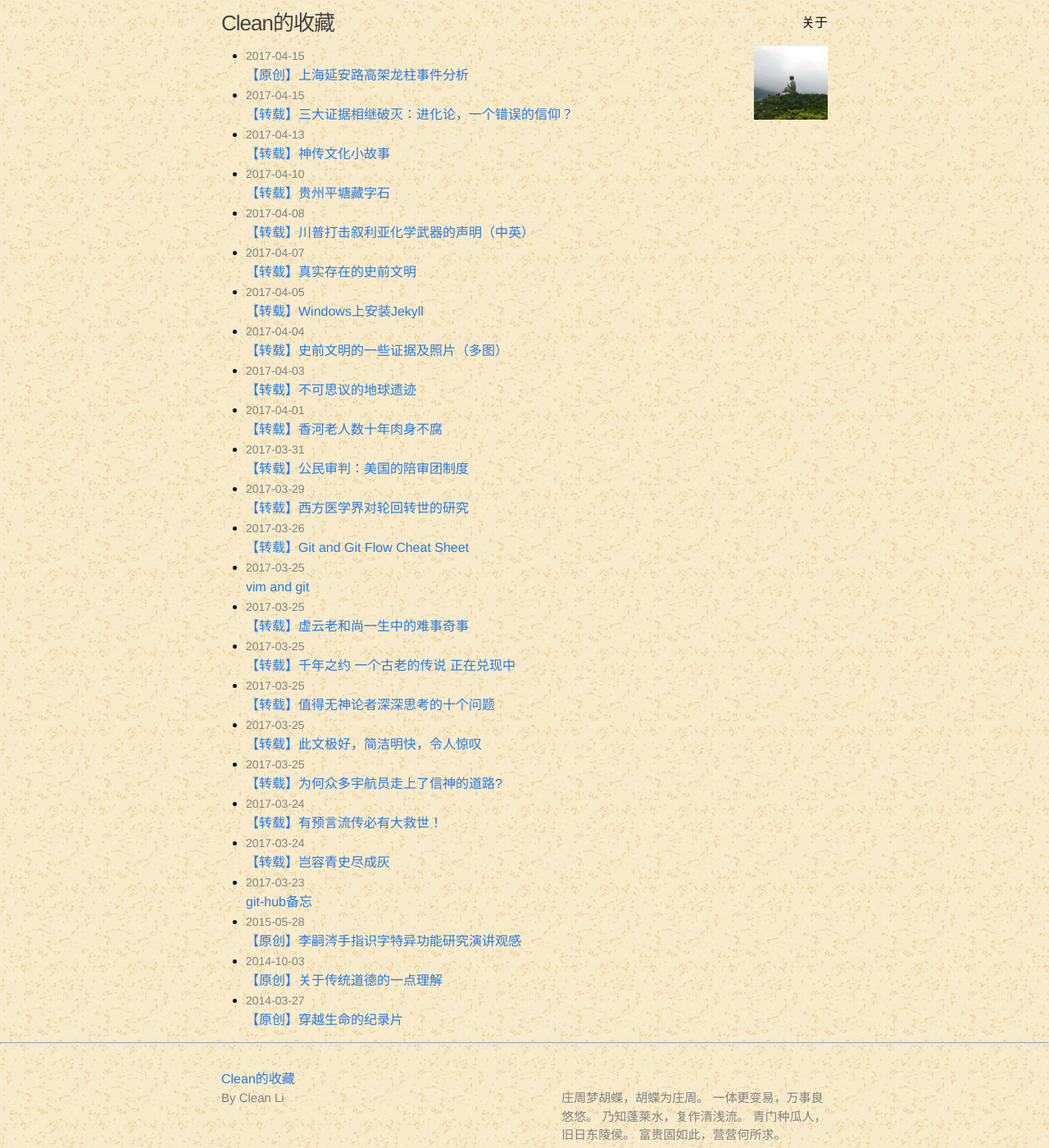
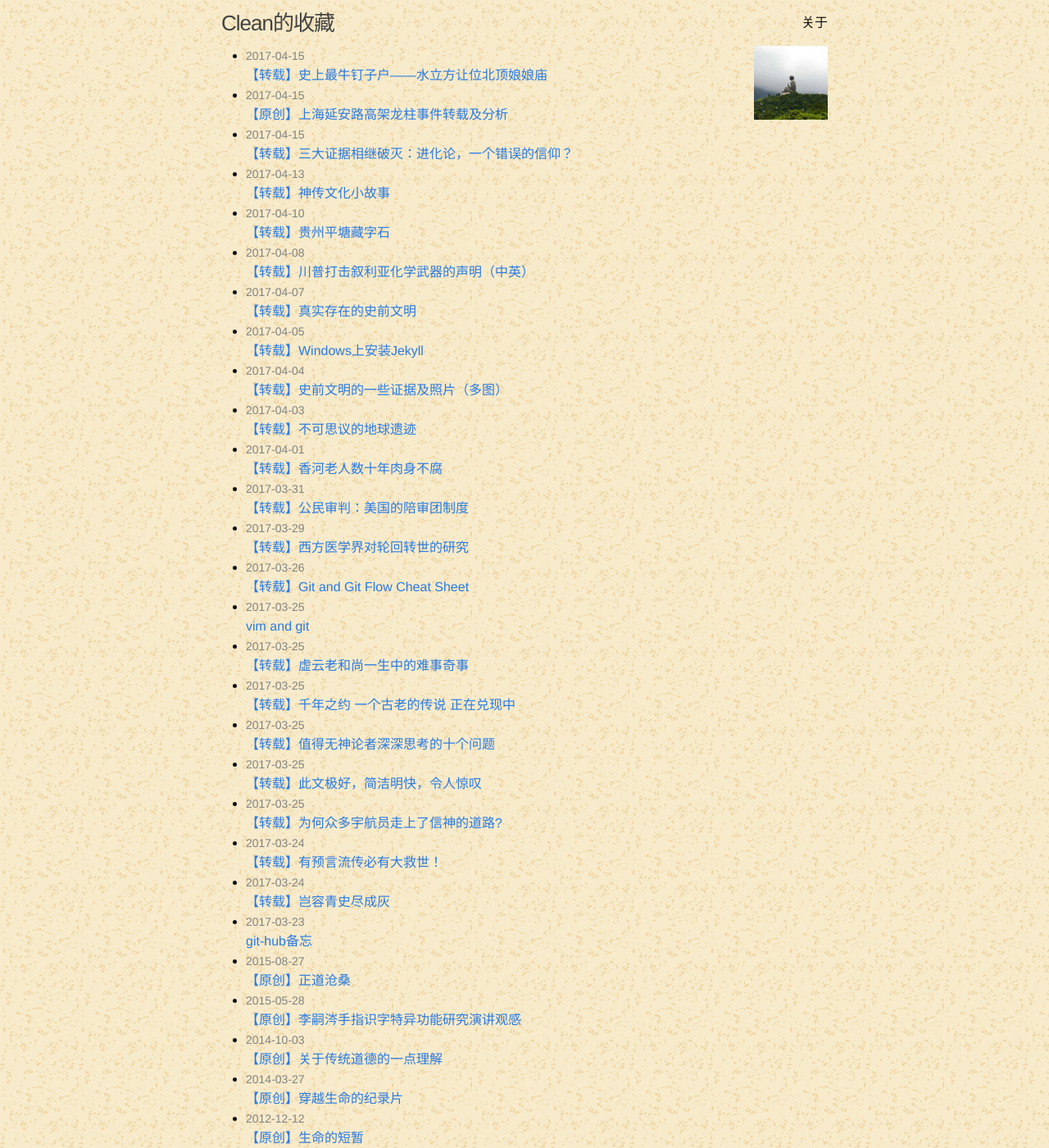
Before and after one commit to longhistory/blog, a Jekyll site: the page built from index.html, in a window 1280 px wide and 1400 px high. Shown: the whole window at 82% size. Built offline with Jekyll 4.4.1, drawn with Linux system fonts in a browser that asks for light colours; some of the changed lines change nothing that is shown.

Commit message:
add beiding nn

```diff
--- /dev/null
+++ b/_posts/2017-04-15-beiding_niangniang.md
@@ -0,0 +1,179 @@
+---
+layout: post
+title: 【转载】史上最牛钉子户——水立方让位北顶娘娘庙
+date:   2017-04-15 21:28:44 +0800
+categories: thinking
+---
+![pic]({{ site.baseurl }}/images/beiding_nn/beiding_nn0.jpg)<br>
+北京北顶娘娘庙
+
+*以下来自新浪博客：[2004年8月，北京修筑鸟巢时强拆明朝娘娘庙遇怪事](http://blog.sina.com.cn/s/blog_5e83e2040100xnqk.html)*
+
+## 2004年8月，北京修筑鸟巢时强拆明朝娘娘庙遇怪事
+
+　　当局强拆强迁，谁敢挡道，尤其是以办奥运的名义，那是毁你没商量。网路上也一度评出史上最牛的张三、李四等钉子户，但最后拖延一阵子后，都难躲厄运。
+
+　　然而，世间也真有名符其实的钉子户，北京市的北顶娘娘庙就是一户。娘娘庙位于朝阳区大屯北顶村，北临"水立方"、东临"鸟巢"，是规划之中必须拆除的破落户。据知情者透露，在"鸟巢"最初的设计中，它四周的建筑物必须全部拆迁搬离，用现代化建筑取代，
+
+![pic]({{ site.baseurl }}/images/beiding_nn/beiding_nn1.jpg)<br>
+北京北顶娘娘庙
+
+　　这个现今仅存山门、前殿的娘娘庙，要说来历确不简单，乃是北京最著名的五座泰山神庙（俗称五顶）之一，明代皇家敕建的庙宇，曾在清乾隆年间整修，但在 1976年，后殿因地震坍塌，后被翻盖为北顶小学校。不管怎么，这里好歹也是娘娘的一处居身之地。
+
+![pic]({{ site.baseurl }}/images/beiding_nn/beiding_nn2.jpg)<br>
+北京北顶娘娘庙
+
+　　2004年8月27日下午3点，当然未经娘娘点头，几个工人就被派去执行拆迁任务。结果刚拆了庙门，突然昏天黑地，一阵大风就开始狂刮，这一刮不要紧，不仅平地刮起了龙卷风，也刮出了个史上真正第一钉子户的英名。
+
+　　看看娘娘是怎么发怒的吧。报导说，一股旋转的黑色风柱在半空中席卷了整个"水立方"(国家游泳中心)工地，风柱有七、八米高，三、四米粗，旋风卷着黄沙将工地围栏的铁皮卷起十几米高。狂飙把刚刚建好可抗7级风力的临时建筑物几乎全部摧毁，整个建设工地夷为平地，现场陷入瘫痪状态。44名工人受伤，2人死亡(注：后又复活，可参考后面官方报道）。
+
+![pic]({{ site.baseurl }}/images/beiding_nn/beiding_nn3.jpg)<br>
+北顶娘娘庙的“尘卷风”
+
+　　当时现场拍摄的录像，重现大风狂扫的惊险过程。铁皮像纸片一样被风柱卷到高空，在水立方上空旋转。几十米高的不锈钢旗杆折断，一幢办公楼也被风刮得整体倾斜，铁架倒下砸在楼下的10多辆汽车上；还将一座工人宿舍整个卷了起来，又摔到地上，夷为平地，另有一幢办公楼的整个屋顶被刮走。据说，这股旋风在工地的工棚停滞旋转20分钟左右。
+
+　　据气象专家称这场百年不遇的突然刮起的圆柱形怪风为"尘卷风"，但在北京的气象资料中，没有过"尘卷风"的记载。就是说，没人知道这风怎么来的，只是人工安个名字了事。
+
+　　但是，娘娘一怒，官府确实被镇住了，面对"尘卷风"袭击区内却完好无损、毫发未伤的北顶娘娘庙，所有人都开始犯嘀咕，有许多工人怕真的冒犯了神仙，赶紧离开了"水立方"不干了。
+
+　　当局的头头脑脑也慌了，真要是把娘娘的家给硬拆了，将来"鸟巢"、"水立方"盖好了，被娘娘发怒一块掀，这事可就大了。于是决定"保留这座具有文物价值的明朝娘娘庙，并拨款重新修复"，为此，"鸟巢"在原规划的基础上"被迫"向北移了100米。据说，这座古老的庙宇也即将向社会开放。就是说当局在拆迁史上首次告饶，真是撞上神明了，知道厉害了。
+
+　　娘娘红颜一怒，逼退"鸟巢"，保下娘娘庙，来日香火必旺，这不是当之无愧的史上最牛的钉子户嘛。
+鸟巢边上的北顶娘娘庙，原规划为拆迁建筑，2007年却成了北京市的文物保护对象，该因〝娘娘〞在北京市政府面前作法，充分展现了强拆后〝大恶果〞，令官场一班人惊魂不已。
+
+----
+*以下来自奇闻吧：[中国官方承认的灵异事件：北京北顶娘娘庙灵异事件](https://www.qiwen8.com/lingyishijian/38519.html)*
+
+## 中国官方承认的灵异事件：北京北顶娘娘庙灵异事件
+
+　　有好说话让地的，也有坚决不走的〝钉子户〞。话说鸟巢边上有一座北顶娘娘庙，原规划为拆迁建筑，2007年却成了北京市的文物保护对象，该因〝娘娘〞在北京市政府面前作法，充分展现了强拆后〝大恶果〞，令官场一班人惊魂不已。〝水立方〞（国家游泳中心）开工后，拆庙也开始了。2004年8月27日下午三点钟，几个工人刚刚拆掉北顶娘娘庙两扇庙门后，鸟巢附近就刮来了一阵罕见的龙卷风。
+
+![pic]({{ site.baseurl }}/images/beiding_nn/beiding_nn4.jpg)<br>
+“尘卷风”过后
+
+　　据《北京纪事》报导，一股旋转的黑色风柱在半空中席卷了整个〝水立方〞（国家游泳中心）工地，风柱有七、八米高，三、四米粗，旋风夹着黄沙将工地围栏的铁皮卷起十几米高，把刚刚建好可抗七级风力的临时建筑物几乎全部摧毁，整个建设工地夷为平地，现场陷入瘫痪状态。当即就有44名工人受伤，2人死亡(注：后又复活，可参考后面官方报道）。
+
+　　据气象专家称在北京的气象资料中，没有过〝龙卷风〞的记载。尽管狂飙将整个体育场建设工地夷为平地，但位于〝龙卷风〞袭击区内的北顶娘娘庙却完好无损，大家都觉得非常神奇，也感到害怕，所有人都开始犯嘀咕，有许多人怕真的冒犯了神仙，赶紧离开了〝水立方〞工地不干了。拆迁工作似乎仍在继续。
+
+　　但是第二天，一个更离奇的消息从水立方传来：在水立方的施工现场，挖掘到一个巨大的洞穴，几名工人好奇地悄悄地往里面探了探，发现里面竟然全是活蛇！施工立即停止了，就在停工的这一天，鸟巢和水立方晚上发生了不明原因的停电，大家在停电时眺望远方，发现北顶娘娘庙里却灯火通明，如同有万盏电灯那样，但是实际情况是娘娘庙那儿根本就没有电灯。
+
+北京鸟巢附近娘娘庙灵异事件
+
+　　总工程师连夜召集大家开会研究，又根据风水专家建议，当局最终决定〝保留这座具有文物价值的明朝娘娘庙，并拨款重新修复〞，为此，〝鸟巢〞在原规划的基础上〝被迫〞向北移了100米。当局对外称之为奥运文物保护的举措，还专门请海外记者参观。虽然耗费了不少财力物力，但是后来的施工却比较顺利，就是说，今天看到了奥运鸟巢和水立方这两座体育场并不是在最初决定的地方，而是在冥冥中的指示下向北移了100余米。
+
+----
+## 事件官方报道
+### 新浪：[朝阳洼里地区突发局地旋风](http://news.sina.com.cn/c/2004-08-28/11313518958s.shtml)<br>
+http://www.sina.com.cn 2004年08月28日11:31 北京日报
+
+　　本报讯27日15时10分左右，朝阳区洼里乡地区出现突发强对流天气，形成强烈局地旋风，将国家游泳中心工地三幢暂设（临时设施）卷起摧毁，造成46人受伤，其中2人重伤。
+
+　　突发局地灾害性天气发生后，市委书记刘淇要求，全力救治受伤人员，做好灾害的善后处理工作。国家游泳中心工程总包商中建一局建设发展公司启动应急预案，市医疗部门立即组织抢救受伤人员。副市长刘敬民赶赴现场指挥，并到医院看望受伤人员。
+
+　　据了解，施工现场的暂设是按抗七级风力设计的，这场突发局地旋风持续了20分钟左右。
+
+### 搜狐：[北京朝阳洼里乡地区27日下午突发强烈局地旋风](http://news.sohu.com/20040827/n221772640.shtml)<br>
+NEWS.SOHU.COM　　2004年08月27日18:53　　来源：北京新闻网
+
+北京朝阳洼里乡地区今天下午突发强烈局地旋风
+
+　　北京新闻网讯：27日十五时十分左右，北京市朝阳区洼里乡地区出现突发强对流天气，形成强烈局地旋风，将国家游泳中心工地三幢暂设（临时设施）卷起，摧毁，造成43人受伤，其中2人重伤。
+
+　　灾害性天气突发局地旋风发生后，国家游泳中心工程总包商中建一局建设发展公司启动应急预案，市医疗部门立即组织抢救受伤人员，副市长刘敬民赶赴现场指定，并到医院看望受伤人员。
+
+　　据了解，施工现场的暂设是按抗七级风力设计的，这场突发局地旋风持续了20分钟左右。
+
+### 其它报道
+
+网易：[尘卷风突袭国家游泳中心工地　造成43人受伤(图)](http://news.163.com/40828/3/0URF2APH0001124S.html)<br>
+参考新浪博客：[北顶娘娘庙和水立方的灵异事件](http://blog.sina.com.cn/s/blog_5375c0c901012nrb.html)
+
+国家游泳中心工地3幢临时设施被卷起摧毁，2人重伤，30余救护车紧急救援
+
+![pic]({{ site.baseurl }}/images/beiding_nn/beiding_nn5.jpg)<br>
+昨天下午，一阵强旋风突袭正在建设中的“水立方”工地，致使两个简易房垮塌，43名建筑工人受伤。
+
+昨天下午3时许，一股强烈局地旋风突袭位于朝阳区洼里乡的国家游泳中心工地，3幢临时设施被卷起摧毁，当场造成43人受伤，其中两名伤员的心电图一度成直线，生命危在旦夕。
+
+据伤员和目击者回忆，当天下午3时10分左右，一场强烈的旋风席卷而来。高达七八米的旋风，裹胁着围栏铁皮，由东北到西南方向狂吹过来，数百人赶忙挤到旁边主要用于住宿的活动房内。旋风过处，3幢临时设施瞬时坍塌，工人们被压在房内，风声、倒塌声、呼救声交织在一起，伤势较轻的工人自己从里面爬出来，也有工友和救援人员将压在倒塌房屋内的伤员抬出来。
+
+事故发生后，国家游泳中心工程总承包商―――中建一局建设发展公司启动应急预案，市医疗部门紧急组织医护人员，120和999急救中心的30多辆救护车火速赶赴现场救援，将伤员送至医院抢救，保险公司也赶到现场理赔勘查。
+
+另据了解，施工现场的临时设施是按抗7级风力设计的，这场突发局地旋风持续了20分钟左右。副市长刘敬民赶赴现场指挥，并到医院看望受伤人员。
+
+昨天下午5时，在999急救中心，2名已宣布死亡的伤者竟奇迹般地恢复了心跳，其他伤员的伤情基本平稳。
+
+“昨天发生在国家游泳中心工地的旋风其实不是‘龙卷风’，而是一种名为‘尘卷风’的灾害天气。”事故发生后，气象专家分析说，尘卷风和龙卷风是两种不同的灾害天气。尘卷风的影响范围和威力都要比龙卷风小得多，在北京的气象历史中，目前还没有过尘卷风的记录。
+
+旋风突至：“黑风”卷黄沙席卷而来
+
+![pic]({{ site.baseurl }}/images/beiding_nn/beiding_nn6.jpg)<br>
+尘卷风袭来，工地简易房的房顶铁皮被刮到了一百多米远的树上。
+
+在工地南侧围栏和北四环之间有一座娘娘庙，负责看守的王大爷自称目睹了旋风发作的整个过程。他说，开始是从国家体育场（即“鸟巢”）的东南方向，看到半空中有一股“黑柱子”的风，缓缓地向北挪，后来“黑风”就从东北拐来，向西南方向席卷了整个工地（国家游泳中心）。
+
+“咔嚓咔嚓哗啦啦，就和打雷那么响。”附近看守另一工地的小郗谈起来仍然心有余悸，旋风卷着黄沙就过来了，也就两三分钟就到了北辰西路，最后在一座主体完工10余层的大楼前，渐渐消失了。
+
+国家游泳中心工地的一位建筑工人称，旋风从很远的地方形成“一条龙”席卷而来，在工地的工棚那停滞旋转，前后时间长达20多分钟。
+
+“我救人时把手都弄破出血了。”参与救援的一位中年妇女称，开始是一股风从很远的地方刮来，然后滞留在工地的简易棚旋转，最先把房子的铁架子刮倒，砸在了简易木质结构工棚，工棚轰然倒塌，“当时里面很多人都在办公，还有一些人在宿舍休息，然后就把他们埋在里面了。”
+
+这名不愿透露姓名的女子称，工地里面大约有1000多民工，大多是四川人。
+
+紧急救援：两人“死亡”后奇迹复活
+
+![pic]({{ site.baseurl }}/images/beiding_nn/beiding_nn7.jpg)<br>
+昨天，在999急救中心急救室外，几名工人在等候检查。
+
+事故发生后，120、999急救中心的31辆救护车先后赶到现场将43名伤员送到医院。副市长刘敬民与北京市卫生局长赶赴现场指挥，并到306医院看望伤者。其中，2名已被宣布死亡的伤者在抢救中竟恢复了心跳。
+
+据999急救中心副院长郭肃清介绍，她们于昨天下午3时24分接到报警，组织了24辆急救车赶往现场，不到10分钟就到了现场。那时，就看到几十名伤员倒在工地上，还有的伤者被抬到门板上。
+
+郭肃清说，其中有两名重伤者，呼吸停止、心电图呈一条直线，当时已被宣布过死亡。但医生们没有放弃，在急救车上就开始全力抢救，直到返回医院，继续由专人不停歇地抢救。最后，这两人突然恢复了心跳。
+
+昨天下午5时许，在999急救中心急诊科，众多受伤工人或躺或坐，等着接受治疗。那两个“复活者”正在接受抢救，不时还有伤员被急救车送来，其他轻伤员等在一旁接受治疗。
+
+郭肃清副院长说，她们将31名伤者拉回急救中心。为抢救众多受伤工人，院内85名职工几乎是全体总动员。
+
+另据120急救中心人员介绍，该中心共调度了亚运村、北苑、东城和急救中心4个分站的医护人员力量，派出7辆救护车前往救援。
+
+一名医生说，他们在现场还包扎处理了4名伤者，因伤势较轻没有送往医院，“所有的伤者伤势表现主要是骨折”。
+
+伤者回忆：“房顶铺天盖地就下来了”
+
+昨天下午5时30分，在999急救中心急诊科，伤员黄树彬说，“当时房顶铺天盖地就下来了”，他主要是被砸中了头部，最后是自己爬出来的，现在还感觉头疼头晕，目前正在检查中。
+
+据龚举飞和另一伤者陈建荣介绍，大约下午3点左右，一阵旋风从工地对面的足球场刮过来，高约七八米，粗大约三四米，把围栏的铁皮都卷起来，从东北到西南方向猛刮过来，并且越刮越大，铁皮被卷起最高时都有十几米。龚举飞说，当时，现场的工人看到后，都赶忙向旁边的“活动房”里跑，“本来想着躲到里面就没事了，没想到眼看着旋风刮到了我们躲藏的房子，哗啦一下就倒了。”
+
+“幸亏我当时在窗子旁边。”龚举飞指着头上的血迹和伤痕说，“房子倒塌后，我正好呆在窗子下的一个空隙里，只是被飞过来的玻璃扎伤了，其他人暂时还没事，最后是自己跑出来的”。
+
+昨晚7时左右，现场的清理工作接近尾声。一名自称是“死里逃生”的中年男子在门口向保安回忆说，房子倒塌的前一刻，他们都预感到房子快要倒塌了，于是先躲在了床下，还有一些人躲在桌子下面，大风在围着房子旋转了几圈后停止，“我感觉是房子四周的围墙先坍塌，然后顶层的建筑材料才压了下来，约有四五十人埋在里面了，但大部分人都能自己爬出来。”
+
+工地的一名监理称，每个工棚价值约几十万，这次共损失至少约100万元。
+
+气象专家：“疑似”龙卷风实是“尘卷风”
+
+专家称此类风破坏力较弱，北京气象史中没有记录针对昨天的尘卷风，气象专家分析说，尘卷风和龙卷风是两种不同的灾害天气。尘卷风的影响范围和威力都要比龙卷风小得多，在北京的气象历史中，目前还没有过尘卷风的记录。
+
+气象专家说，尘卷风是一种正常的灾害天气，是指在近地面气层中产生的一种尺度很小的旋风，它可以把尘土和一些细小的物体卷扬到空中，形成一个尘柱。
+
+专家说，一般情况下，尘卷风不会造成很大的自然灾害，但有时很强烈的尘卷风还是可以带来较小的灾害。
+
+昨天下午北京的强对流天气是引起尘卷风的主要“祸首”。“昨天在强对流天气的影响下，地面受热很不均匀，再加上风的切变很迅速，所以就造成了空气出现涡旋。”在北京55年以来的气象历史中，目前还没有过尘卷风的记录。
+
+气象专家介绍，尘卷风的高度一般为五到六层楼高，一旦发生，人们用肉眼就可以看到。因为它的影响范围很小，市民如果发现，应及时地躲避开。（记者张剑锋梁璐公冶祥波马力）（责任编辑:熊红祥）（来源中国经济网）
+
+## 为确保古建筑原地原貌 “水立方”向北移动100米
+来源：网易新闻，[为确保古建筑原地原貌 “水立方”向北移动100米](http://news.163.com/07/0605/15/3G80M9GK000120GU.htmll)
+
+2007-06-05 15:23:00　来源: 中国新闻网(北京) 举报
+
+　　为了保护北鼎娘娘庙，奥运主会场之一的“水立方”向北移了100米。昨天，记者从市文物局获悉，经过修缮后的北鼎娘娘庙已恢复明初风格，成为奥运会场周边一道靓丽风景。
+
+　　“老北京有5个‘鼎’，分别位于东南西北中五个方向。”市文物局局长孔繁峙介绍，“北鼎”相当于地标，标志京城最北的地方。“水立方”在设计之初，位置比现在往南100米，就是为了“躲避”这座鼎鼎大名的娘娘庙，确保古建原地原状保护，奥运场馆主动向北移了100米，有关部门随即腾退此处居民并对文物进行修缮。
+
+　　“水立方”北移并不是特例。涉及奥运场馆建设的区域内，所有地上文物建筑不仅毫发无损，而且全部得到及时修缮。比如，奥运村龙王庙修缮工程被列入“人文奥运”倒排期折子工程。目前，这座“安家”于现代时尚的奥运村中的“清朝遗老”已重焕精气神儿。“人们看完比赛，在这些文物古建及周边绿地内小憩，可以感受到历史与现代融合的相得益彰。”孔局长说。
+
+　　地上文物安全，地下文物发掘工作也完成圆满。奥运场馆、南水北调等工程中发掘了一批古墓葬，其中多为明清平民墓葬。本周六是我国第二个“文化遗产日”，届时市文物局将首次向社会公布奥运场馆及南水北调考古成果，并挑选部分珍贵出土文物进行展示。(刘冕)
+
+　　（来源：北京日报）
--- a/_posts/2017-04-15-shanghai_dragon_pillar.md
+++ b/_posts/2017-04-15-shanghai_dragon_pillar.md
@@ -1,6 +1,6 @@
 ---
 layout: post
-title: 【原创】上海延安路高架龙柱事件分析
+title: 【原创】上海延安路高架龙柱事件转载及分析
 date:   2017-04-15 13:15:26 +0800
 categories: thinking
 ---
--- /dev/null
+++ b/_posts/original/2012-12-12-short_duration_of_life.md
@@ -0,0 +1,23 @@
+---
+layout: post
+title: 【原创】生命的短暂
+date:   2012-12-12 20:36:24 +0800
+categories: original
+---
+　　取这个题目，是因为看到同事分享的同名的照片，深有感想，于是记下自己的想法，其实内容可能不一定切题。
+
+　　我们总是有很多不理解。不理解，为什么历史上，有人只是为了一句承诺，宁可放弃自己的生命？为什么有人如此执着的坚守，以至宁可放弃唾手可得的世间的享受与荣华？
+
+　　没有人能说清自己是从哪里来的，最后要回到哪里去，也就是人来世上走一趟的意义。这个问题就如船在大海中航行，想要知道应该驶向何方？人生忙碌，大多数人在搞清楚航行终点之前，只是看到旁边的船都往那个方向去，就跟着一起去了。在航行过程中，有许多乐趣，有人可能看到美丽的风景，有人可能捡到值钱的宝贝……但是，也许能达到自己真正想要到的终点比这一切更重要。也许，我们之所以不知道航向，可能因为造物主想让这世上之旅变得更艰难和危险，让真能成功到达终点的人更珍贵，让游戏难度加大。因为，驶向终点这一个任务现在变成了三个，游戏由一关变成了三关：一，想到自己目前的航向有问题；二，找到自己真正要驶向的终点；三，驶向终点。
+
+　　人的记忆在出生以前是空白，所以现在人们认为在自己出生以前，自己根本不存在。但为什么有的人，总是隐隐约约感觉自己在寻找什么？为什么有的人，有时候梦中的场景会在现实中出现？为什么有的人，经常发现身处某些从未遇到的场景的时候，会有一种强烈的熟悉感？我们不相信命运早已注定，但却为什么总在人生的不经意间会遇到无法解释的种种神奇？也许是在提醒你吧，万事皆有前定，别在红尘中沉沦了，快点醒来。佛教中说人类一切都是幻像，道家讲要返本归真，张果老倒骑毛驴。我的理解，其实都是告诉人们，不要在红尘中随波逐流，那样一定会离你来世上的目的越来越远。
+
+　　当今世上，大概只有宗教在回答人要来世上做什么的问题。我们知道，世界上有很多伟大的很有成就的人，包括很多伟大的科学家，晚年都走入了宗教。人的灵性和悟性的不同，会在人生的不同阶段问自己这个问题。释迦摩尼佛以其无上的悟性，在仅看到老病死的苦后，立时看穿这个世界，放弃王位不做，一定要寻找解脱的法门；古今中外看破红尘出家的那更是不少。
+
+　　生命是短暂的，确切的说，人在这个世界的生命是短暂的，每个人来这世上都只是匆匆过客。然而，如果人真的有永恒存在的生命，人来这里只是为了做某些事情后再回去，那么，当我们走完自己生命的过程，发现自己并没有到达终点甚至走反了方向，那将是多么悲哀。反过来，如果人真的知道自己在世上要做的事情，想方设法去把他完成，也就是顺理成章的事了。
+
+　　归根结底，还是界限的问题。我们都知道在求最佳值的时候，是与设定的界限相关的。当把时间界限只设为人的生命在世间这段时间，那自然人生的最佳活法就是如此。但如果把时间界限设定为人永恒的生命，如果人在世上短暂的生命，也许是要给自己的永恒的生命寻找归宿。那么如果有这样的机会，遵守圣者告诉人的道理，只需放弃短暂的享乐，就可以得到更好的归宿，不就是人的最佳选择吗？如果人总能看到在世上生命之终，总是在天地之前怀抱谨慎与谦卑之心，在彻底了悟生命奥秘之前不敢放肆，自然就有与普通人不一样的见识，自然就会有经过理智考虑后但却不为普通人理解的选择。
+
+　　那么，人来世上到底是来做什么？有人说，是为了在红尘的名利情仇中永远保持自己的良知；有人说，是为了尽心做好自己应该做的每件事；有人说，是为自己遇到的某些事情做见证。也许每个人的都不同，需要靠自己去寻找，因为这本身就是游戏的一关。但是，如果真的开始寻找自己的航向，我相信就一定能找到属于自己的终点，因为在滚滚红尘中这太可贵了，造物主一定会帮助。不然我们以为这看似可以掌握但又不时显露玄奥的一切存在的意义是什么？
+
+　　以上为偶有所感，记之。
--- /dev/null
+++ b/_posts/original/2015-08-27-right_way_vicissitudes.md
@@ -0,0 +1,15 @@
+---
+layout: post
+title: 【原创】正道沧桑
+date:   2015-08-27 23:08:11 +0800
+categories: original
+---
+古代教人向善的觉者，都以弱者的身份在世上出现，如释迦摩尼，老子，孔子，耶稣等，一生都很艰难，甚至被人欺负与迫害。传说神或觉者创造了这个世界，却在其中举步维艰，有点不合逻辑。所以神们一定在下一盘很大的棋。
+
+基督教讲人是有罪的，东方传说神仙犯了天条，贬下凡尘当人，看来东西方文化都一致认为到地球当人是被惩罚。基督教讲人死后回天堂，佛教讲涅槃的彼岸，道家讲返本归真，也公认人死后能回去才是人的愿望与归宿。创造这个世界就是给掉下来的生命在这里留下一个回去的机会。但是来世上的人都被抹去了以前的记忆，再加上这双局限在这个空间的肉眼，红尘之中恶浪滚滚，人纷纷随波逐流，基本没有希望了。
+
+慈悲的觉者为了挽救这些生命，转世人间以人的形象，讲出佛法佛理，人如果能相信，就有希望。但又规定世上的觉者不能有钱，不能有权，也不能过分的使用神通。只有这样才能保证跟随觉者的人真的是为佛法而来，而不是为钱为权为神通而来。即使这样佛法真理的力量还是太大，所以还会给在世的觉者及弟子安排种种困难，甚至栽赃迫害，让世人一时无从分辨真假善恶。
+
+在好坏颠倒的情况下，在亲眼看到做好得不到好，做坏却逍遥自在的时候，人的表现才可以体现出生命的本质。在度人的觉者遭受诽谤甚至被迫害，比如耶稣被钉在十字架上的情况下，人能明辨是非，还能遵照觉者的话做好，遵守戒律与神规定的道德，这样的生命才珍贵。随波逐流的人们在佛法的指导下改恶从善，达到重返天国的标准，这才是度人的真实含义。
+
+所有民族都流传着神还会回来的传说，等神回来是人类的主要目的。可以预见觉者再来时也还会投胎转世人间，传佛法时会遭受困难或迫害，但艰难中佛法会日渐强大，人们从新闻或传言中会了解到有信仰被迫害的事件，从而逐渐听到觉者福音。最终，正道佛法会解体邪恶，栽赃谎言会被戳穿，真相会大白天下，善良的人们会得救，有罪的人会被审判，最后留下一个正道沧桑的传说。
```
Also changed, not shown: images/beiding_nn/beiding_nn0.jpg (added), images/beiding_nn/beiding_nn1.jpg (added), images/beiding_nn/beiding_nn2.jpg (added), images/beiding_nn/beiding_nn3.jpg (added), images/beiding_nn/beiding_nn4.jpg (added), images/beiding_nn/beiding_nn5.jpg (added), images/beiding_nn/beiding_nn6.jpg (added), images/beiding_nn/beiding_nn7.jpg (added).
